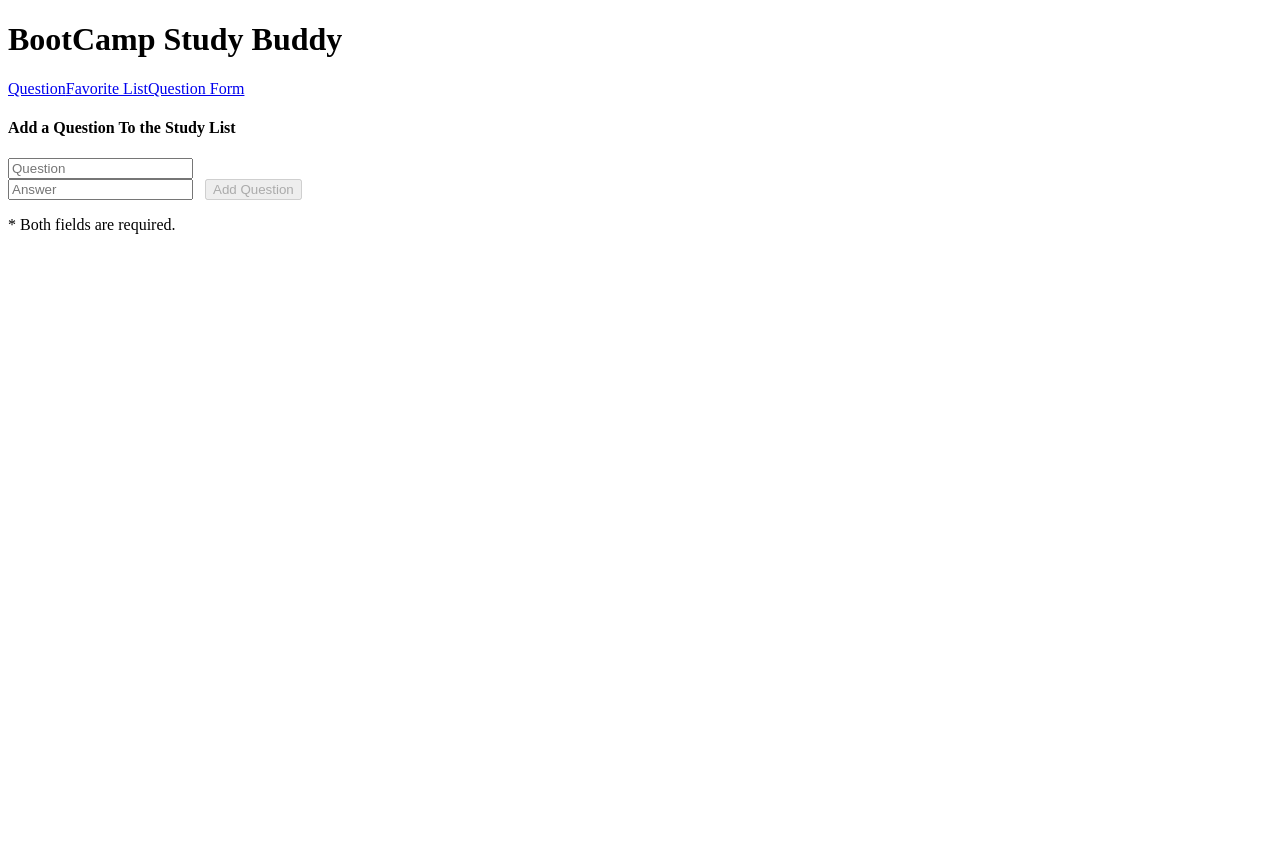
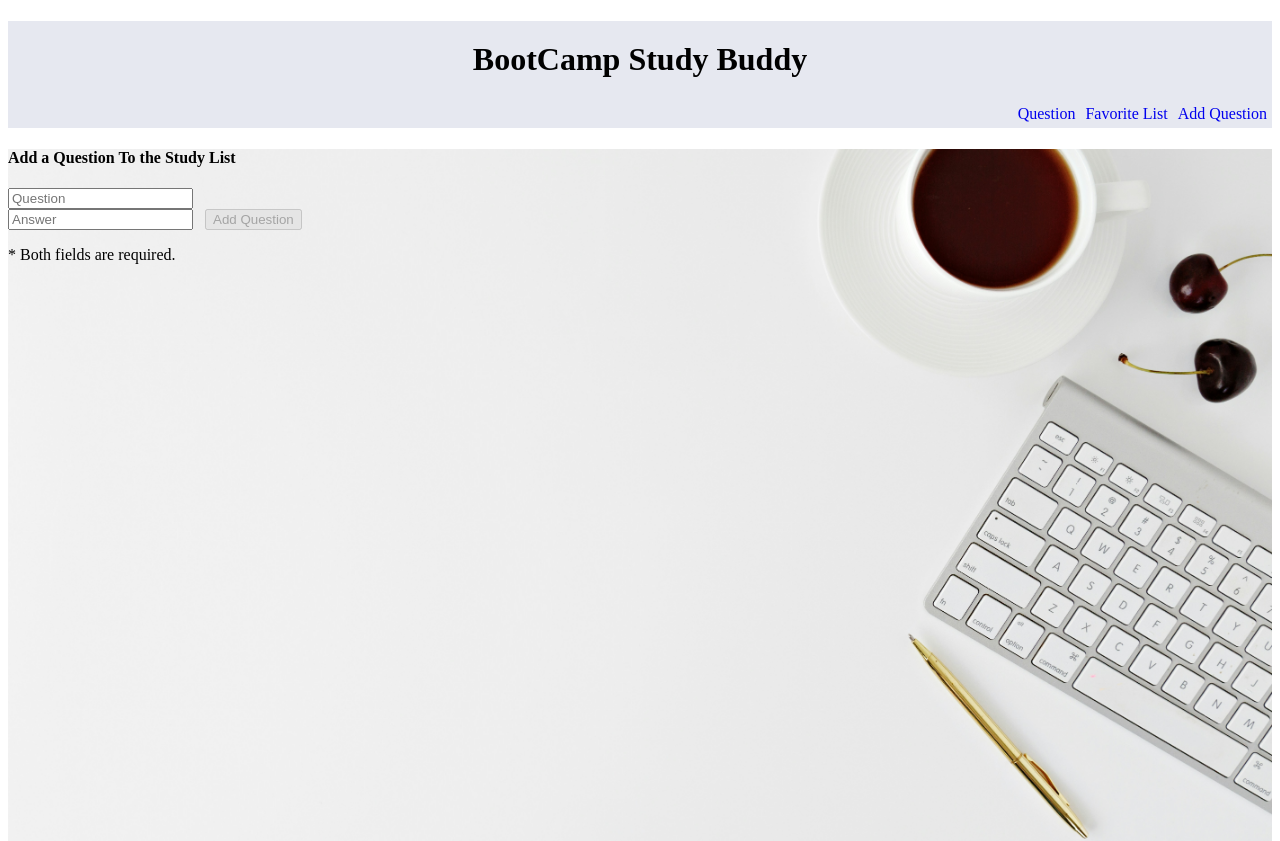
Before and after one commit to ncrown1190/StudyBuddy, an Angular app in the folder study-buddy-ui/: page /qaform in a window 1280 px wide. Shown: the top 841 px of the page. Before the commit the page ends 800 px from the top, so only its background shows below. Built offline with nearby package versions, Linux system fonts and the light colour scheme.

Commit message:
tiny styling

```diff
--- a/study-buddy-ui/src/app/app.component.css
+++ b/study-buddy-ui/src/app/app.component.css
@@ -0,0 +1,17 @@
+.header{
+    background-color: rgb(230, 232, 240);
+}
+h1{
+    display: flex;
+    justify-content: center;
+    padding-top: 20px;
+}
+nav{
+    display: flex;
+    /* flex-direction: column; */
+    justify-content: right;
+}
+a{
+    padding: 5px;
+    text-decoration: none;
+}
--- a/study-buddy-ui/src/app/app.component.html
+++ b/study-buddy-ui/src/app/app.component.html
@@ -4,8 +4,11 @@
       <nav>
         <a routerLink="/question">Question</a>
         <a routerLink="/favoriteList">Favorite List</a>
-        <a routerLink="/qaform">Question Form</a>
+        <a routerLink="/qaform">Add Question</a>
       </nav>
     </div>
-    <router-outlet></router-outlet>
+    <div class="body">
+        <router-outlet></router-outlet>
+    </div>
+
   </div>
--- a/study-buddy-ui/src/app/question-list/question-list.component.css
+++ b/study-buddy-ui/src/app/question-list/question-list.component.css
@@ -12,7 +12,7 @@
   }
   .container {
     margin: 20px;
-    width: 300px;
+    /* width: 300px; */
     height: 200px;
     perspective: 800px;
   }
@@ -26,7 +26,7 @@
     width: 100%;
     padding: 10px;
     position: relative;
-    transition: transform 1500ms;
+    transition: transform 3500ms;
     transform-style: preserve-3d;
   }
   .front,
--- a/study-buddy-ui/src/styles.css
+++ b/study-buddy-ui/src/styles.css
@@ -1,9 +1,9 @@
 /* You can add global styles to this file, and also import other style files */
-/* .main{
+ .body{
     background-image: url(images/pic1.jpg);
     background-size: cover;
   background-repeat: no-repeat;
   height: 100vh;
   background-position: center;
   width: 100%;
-} */
+}
```
